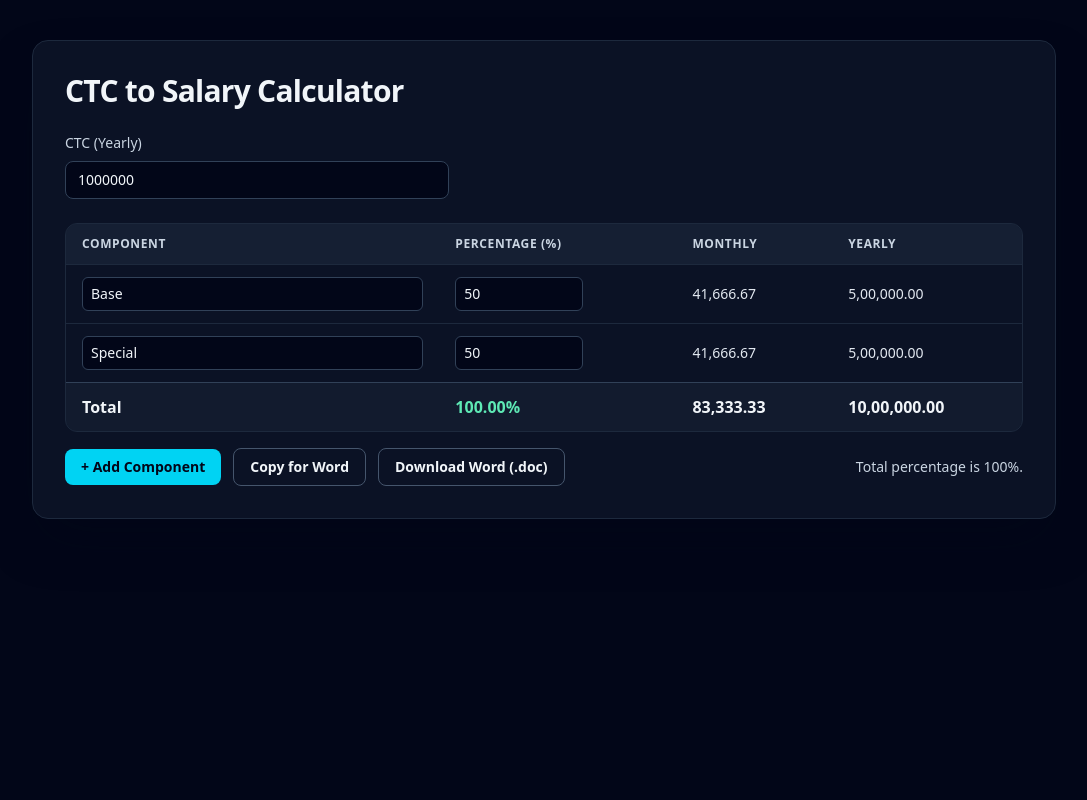
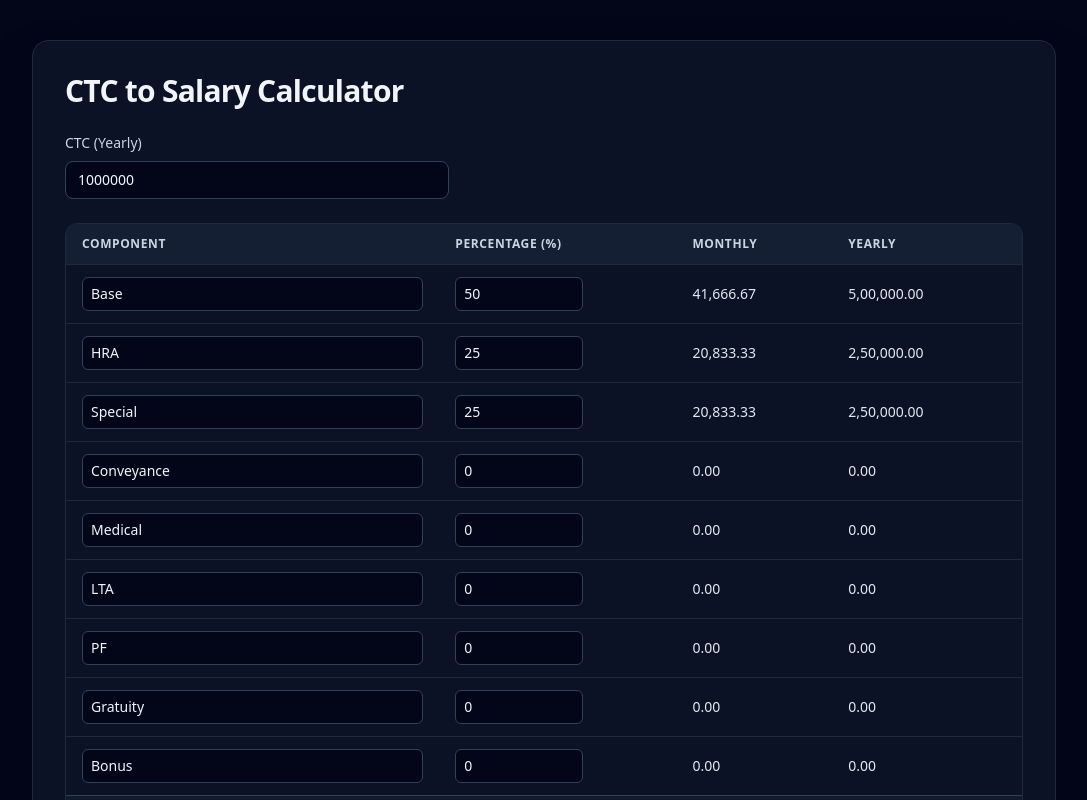
Before and after one commit to kkbughunter/nadal-tools, a React (Vite) app: page / in a window 1280 px wide. Shown: the top 800 px of the page, without its empty margins (96-1183 px from the left). Built offline with nearby package versions, Linux system fonts and the light colour scheme.

Commit message:
copy option added

```diff
--- a/src/App.jsx
+++ b/src/App.jsx
@@ -2,10 +2,29 @@ import { useEffect, useMemo, useState } from 'react'
 
 const STORAGE_KEY = 'ctc-calculator-settings'
 
-const defaultComponents = [
-  { id: crypto.randomUUID(), name: 'Base', percentage: 50 },
-  { id: crypto.randomUUID(), name: 'Special', percentage: 50 },
+const commonComponentNames = [
+  'Base',
+  'HRA',
+  'Special',
+  'Conveyance',
+  'Medical',
+  'LTA',
+  'PF',
+  'Gratuity',
+  'Bonus',
 ]
+
+const defaultPercentageMap = {
+  Base: 50,
+  HRA: 25,
+  Special: 25,
+}
+
+const defaultComponents = commonComponentNames.map((name) => ({
+  id: crypto.randomUUID(),
+  name,
+  percentage: defaultPercentageMap[name] ?? 0,
+}))
 
 const getInitialState = () => {
   try {
@@ -96,32 +115,7 @@ function App() {
       }
     })
 
-  const copyForWord = async () => {
-    const rows = buildCalculationRows()
-    const lines = [
-      `CTC (Yearly)\t${formatMoney(ctc)}`,
-      '',
-      'Component\tPercentage (%)\tMonthly\tYearly',
-      ...rows.map(
-        (row) =>
-          `${row.component}\t${row.percentage.toFixed(2)}\t${formatMoney(
-            row.monthly,
-          )}\t${formatMoney(row.yearly)}`,
-      ),
-      `Total\t${totalPercentage.toFixed(2)}%\t${formatMoney(
-        monthlyTotal,
-      )}\t${formatMoney(ctc)}`,
-    ]
-
-    try {
-      await navigator.clipboard.writeText(lines.join('\n'))
-      setCopyStatus('Copied. Paste directly into Word.')
-    } catch {
-      setCopyStatus('Copy failed. Use Download Word instead.')
-    }
-  }
-
-  const downloadWordFile = () => {
+  const buildWordHtml = () => {
     const rows = buildCalculationRows()
     const tableRows = rows
       .map(
@@ -134,7 +128,7 @@ function App() {
       )
       .join('')
 
-    const html = `<!doctype html>
+    return `<!doctype html>
 <html>
 <head>
   <meta charset="utf-8" />
@@ -173,14 +167,43 @@ function App() {
   </table>
 </body>
 </html>`
+  }
 
-    const blob = new Blob([html], { type: 'application/msword' })
-    const url = URL.createObjectURL(blob)
-    const link = document.createElement('a')
-    link.href = url
-    link.download = 'ctc-calculation.doc'
-    link.click()
-    URL.revokeObjectURL(url)
+  const buildPlainText = () => {
+    const rows = buildCalculationRows()
+    return [
+      `CTC (Yearly)\t${formatMoney(ctc)}`,
+      '',
+      'Component\tPercentage (%)\tMonthly\tYearly',
+      ...rows.map(
+        (row) =>
+          `${row.component}\t${row.percentage.toFixed(2)}\t${formatMoney(
+            row.monthly,
+          )}\t${formatMoney(row.yearly)}`,
+      ),
+      `Total\t${totalPercentage.toFixed(2)}%\t${formatMoney(
+        monthlyTotal,
+      )}\t${formatMoney(ctc)}`,
+    ].join('\n')
+  }
+
+  const copyForWord = async () => {
+    try {
+      const html = buildWordHtml()
+      const text = buildPlainText()
+      if (window.ClipboardItem && navigator.clipboard?.write) {
+        const item = new ClipboardItem({
+          'text/html': new Blob([html], { type: 'text/html' }),
+          'text/plain': new Blob([text], { type: 'text/plain' }),
+        })
+        await navigator.clipboard.write([item])
+      } else {
+        await navigator.clipboard.writeText(text)
+      }
+      setCopyStatus('Copied as formatted table. Paste into Word.')
+    } catch {
+      setCopyStatus('Copy failed. Use Download Word instead.')
+    }
   }
 
   return (
@@ -288,13 +311,6 @@ function App() {
             >
               Copy for Word
             </button>
-            <button
-              type="button"
-              onClick={downloadWordFile}
-              className="rounded-lg border border-slate-600 px-4 py-2 text-sm font-semibold text-slate-100 transition hover:border-slate-400 hover:bg-slate-800"
-            >
-              Download Word (.doc)
-            </button>
           </div>
           <p className="text-sm text-slate-300">
             {Math.abs(totalPercentage - 100) < 0.001
```
